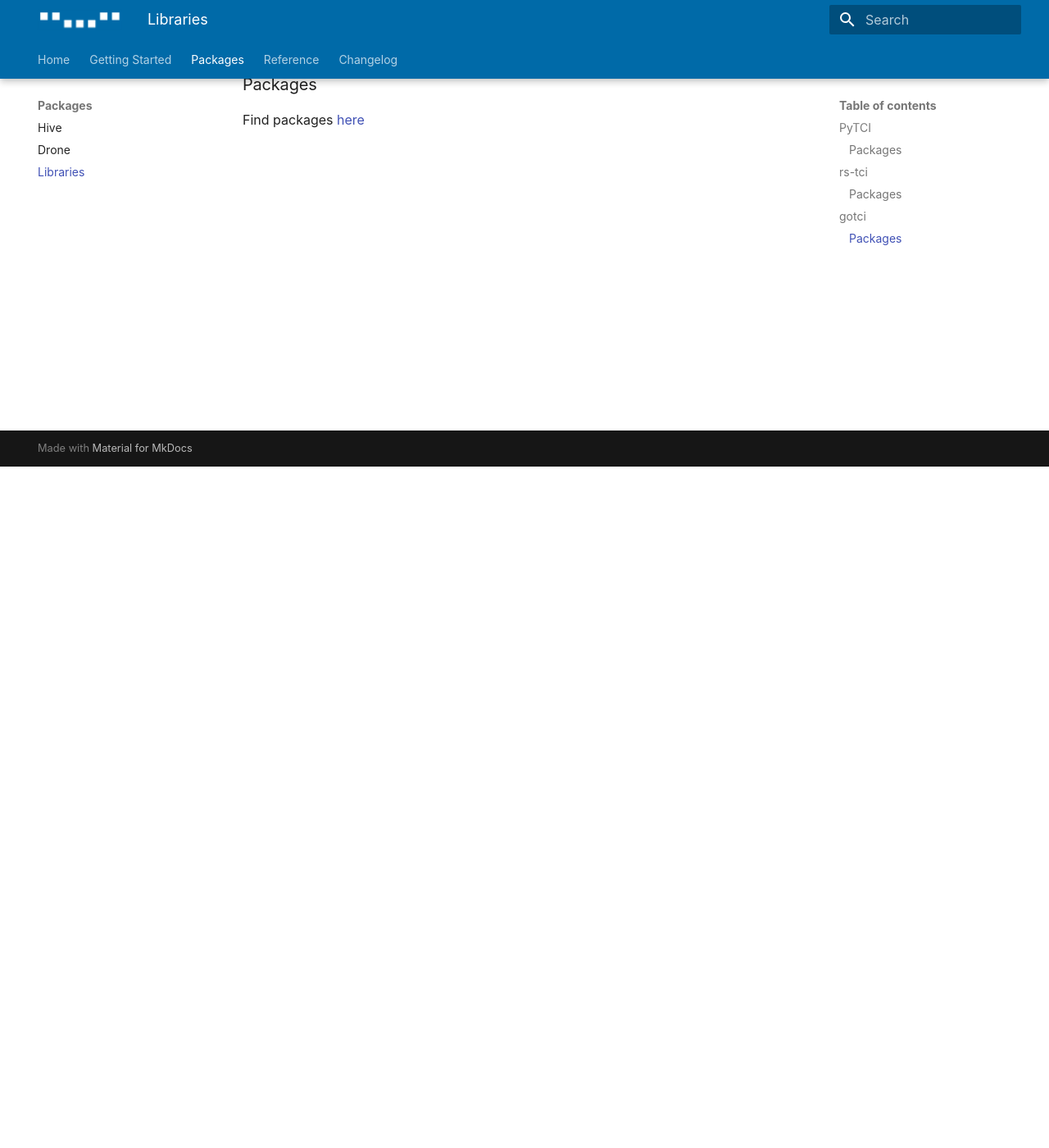
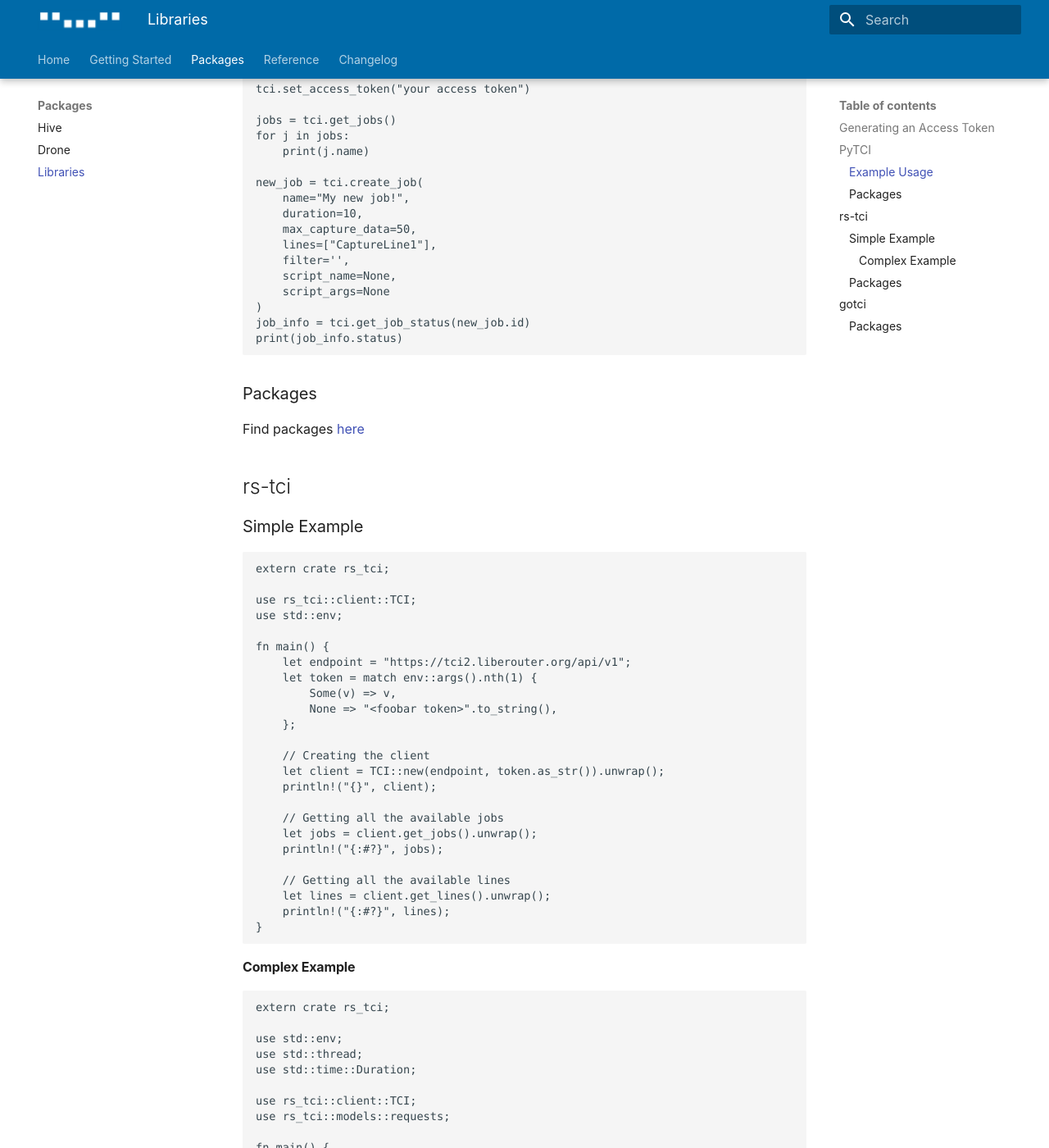
Before and after one commit to FETA-Project/TrafficCaptureInfrastructure, an MkDocs documentation site: the page built from docs/packages/libraries.md, in a window 1280 px wide and 1400 px high, scrolled down 831 px. Shown: the whole window at 82% size. Built offline with MkDocs 1.6.1 and Material for MkDocs 9.7.7, drawn with Linux system fonts in a browser that asks for light colours; some of the changed text lies outside the part shown.

Commit message:
Adding info.

````diff
--- a/docs/packages/libraries.md
+++ b/docs/packages/libraries.md
@@ -3,10 +3,47 @@
 While it is possible to interact with the TCI using the Hive web interface, sometimes an automated approach is preferred.
 In this case, the TCI system can be controlled using the implemented REST API.
 However, you can find prepared Python, Go, and Rust libraries below to simplify this process.
+To access the system using any of the libraries, a user access token must be generated.
+
+## Generating an Access Token
+
+The access token can be generated using the web interface in the "Applications" tab.
+Creating a new application will generate an access token.
+This token can be accessed by the user only when it is generated, so make sure to copy it.
+Once the token is generated, authorizing with this token is equivalent to using the TCI system using the owner's account.
+
+Each token should be used only within a single script.
+Make sure to never publish your tokens.
+If any token needs to be invalidated, simply delete the given application and generate a new token by creating a new application.
 
 ## PyTCI
 
-The PyTCI library.
+The PyTCI library is the most commonly used library, and is thus the most tested.
+
+### Example Usage
+
+```python
+from pytci import PyTCI
+
+tci = PyTCI("localhost", 8080)
+tci.set_access_token("your access token")
+
+jobs = tci.get_jobs()
+for j in jobs:
+    print(j.name)
+
+new_job = tci.create_job(
+    name="My new job!",
+    duration=10,
+    max_capture_data=50,
+    lines=["CaptureLine1"],
+    filter='',
+    script_name=None,
+    script_args=None
+)
+job_info = tci.get_job_status(new_job.id)
+print(job_info.status)
+```
 
 ### Packages
 
@@ -14,16 +51,113 @@
 
 ## rs-tci
 
-The rs-tci library.
+### Simple Example
+
+```rust
+extern crate rs_tci;
+
+use rs_tci::client::TCI;
+use std::env;
+
+fn main() {
+    let endpoint = "https://tci2.liberouter.org/api/v1";
+    let token = match env::args().nth(1) {
+        Some(v) => v,
+        None => "<foobar token>".to_string(),
+    };
+
+    // Creating the client
+    let client = TCI::new(endpoint, token.as_str()).unwrap();
+    println!("{}", client);
+
+    // Getting all the available jobs
+    let jobs = client.get_jobs().unwrap();
+    println!("{:#?}", jobs);
+
+    // Getting all the available lines
+    let lines = client.get_lines().unwrap();
+    println!("{:#?}", lines);
+}
+```
+
+#### Complex Example
+
+```rust
+extern crate rs_tci;
+
+use std::env;
+use std::thread;
+use std::time::Duration;
+
+use rs_tci::client::TCI;
+use rs_tci::models::requests;
+
+fn main() {
+    let endpoint = "https://tci2.liberouter.org/api/v1";
+    let token = match env::args().nth(1) {
+        Some(v) => v,
+        None => "<foobar token>".to_string(),
+    };
+
+    // Creating the client
+    let client = match TCI::new(endpoint, token.as_str()) {
+        Ok(v) => v,
+        Err(e) => panic!("{}", e),
+    };
+
+    // We want to create a new capture job.
+    // To do this, we need to figure out which lines are available to the hive.
+    let lines = client.get_lines().unwrap();
+
+    // Furthermore, image that the job we want to create is urgent.
+    // We therefore select only the line names which are currently idle.
+    let line_names: Vec<&str> = lines
+        .iter()
+        .filter(|l| l.status == Some("Idle".to_string()))
+        .map(|line| line.name.as_str())
+        .collect();
+
+    println!("Choosing lines {:#?}", line_names);
+
+    // We create our job model and send it to the hive.
+    let job = requests::Job {
+        name: "UrgentJob",
+        filter: "port 443",
+        duration: 10,
+        max_capture_data: 10_000_000,
+        lines: line_names,
+        script_name: None,
+        script_args: None,
+    };
+    let created_job = client.create_job(job).unwrap();
+
+    println!("The job was created: {:#?}", created_job);
+
+    // Now we want to wait until the job we created is finished.
+    // We wait at least for the duration of the job, then we keep
+    // asking the hive about the status.
+    thread::sleep(Duration::from_secs(10));
+    loop {
+        let job = client.get_job(created_job.id).unwrap();
+        if job.end_time.is_none() && job.status != "Failed" {
+            thread::sleep(Duration::from_secs(5));
+        } else {
+            break;
+        }
+    }
+
+    // Once the job is finished, we can download the ZIP file.
+    client.download_job(created_job.id, "content.zip").unwrap();
+}
+```
 
 ### Packages
 
 Find packages [here](https://github.com/FETA-Project/TrafficCaptureInfrastructure/tree/main/packages/rstci)
 
-
 ## gotci
 
-The gotci library.
+The gotci library is currently work in progress, and is due to be released shortly.
 
 ### Packages
 
--- a/mkdocs.yml
+++ b/mkdocs.yml
@@ -10,7 +10,9 @@
     - Hive: packages/hive.md
     - Drone: packages/drone.md
     - Libraries: packages/libraries.md
-  - Reference: reference/architecture.md
+  - Reference:
+      - System Architecture: reference/architecture.md
+      - API Reference: reference/api.md
   - Changelog: changelog.md
 
 theme:
````
Also changed, not shown: docs/changelog.md (+135 -0 lines), docs/reference/api.md (added, +65 -0 lines), docs/reference/architecture.md (+17 -0 lines), docs/reference/architecture.drawio.png (added), docs/reference/reference.md (added).
